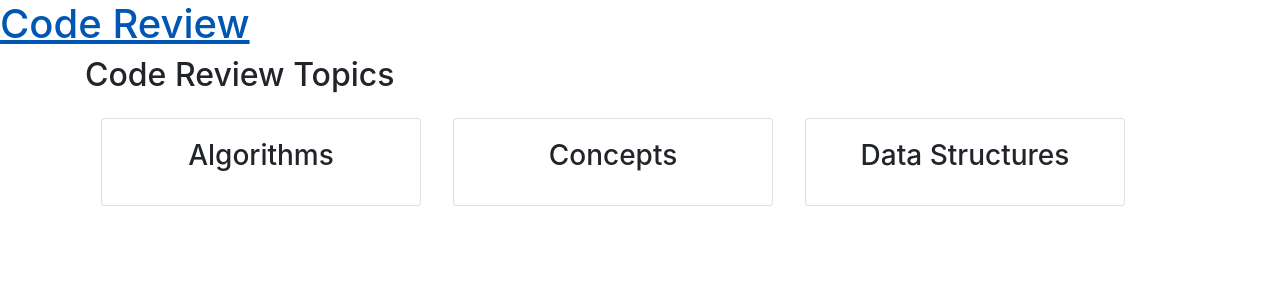
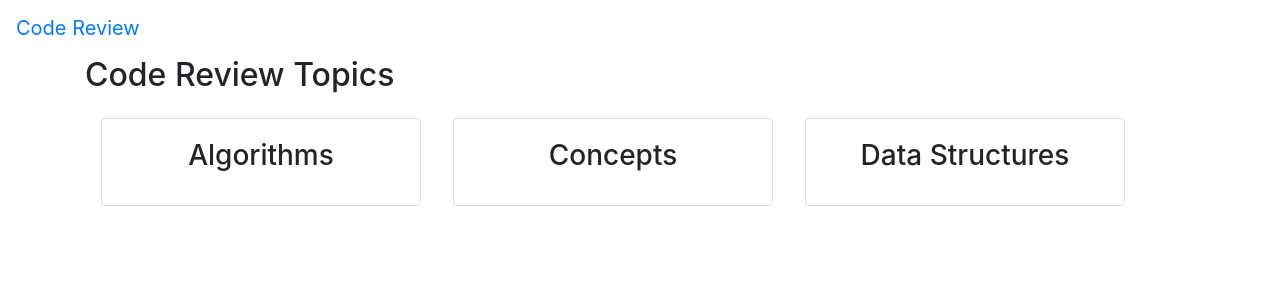
Before and after one commit to KyKri/code-review, an Angular app: page / in a window 1280 px wide. Shown: the top 300 px of the page. Built offline with nearby package versions, Linux system fonts and the light colour scheme.

Commit message:
added bootstrap nav styles, updated tests

```diff
--- a/src/app/top-bar/top-bar.component.html
+++ b/src/app/top-bar/top-bar.component.html
@@ -1 +1,3 @@
-<a routerLink="['/']"><h1>Code Review</h1></a>
+<nav class="navbar navbar-expand-lg">
+    <a routerLink="/" class="navbar-brand">Code Review</a>
+</nav>
```
Also changed, not shown: 1 other file (tests, documents, lock files or other folders).
